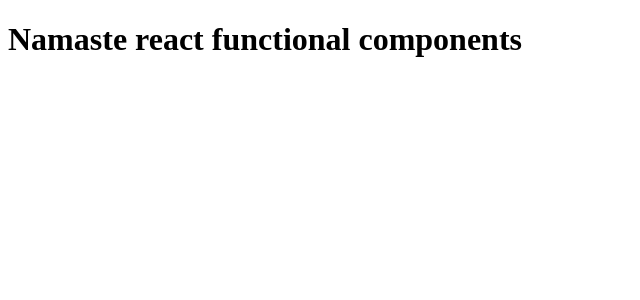
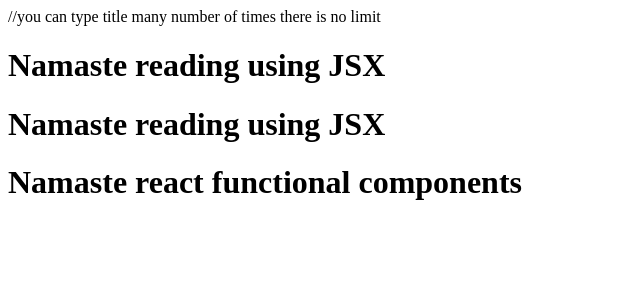
Before and after one commit to BARNALIXD/REACT-SAINI, a React (Vite) app: page / in a window 1280 px wide. Shown: the top 300 px of the page, without its empty margins (0-640 px from the left). Built offline with nearby package versions, Linux system fonts and the light colour scheme.

Commit message:
EPISODE 3 PART5

```diff
--- a/App.js
+++ b/App.js
@@ -1,23 +1,22 @@
 import React from 'react';
 import ReactDOM from 'react-dom/client';
 
-
-
-// element within element
-const elem = <span>React Element</span>
-
-const title = () => (
+const Title = () => (
 <h1 className='heading' tabIndex={5}>
-    {elem}
     Namaste reading using JSX
     </h1>
     );
 
 
- const HeadingComponent = () =>  (
 
+const HeadingComponent = () =>  (
             <div id='container'>
-                <h2> {title} </h2>
+
+                //you can type title many number of times there is no limit
+
+            <Title/>
+            <Title></Title>
+            {Title}
             <h1 className='heading'>Namaste react functional components</h1>
         </div>
     );
@@ -26,5 +25,4 @@
 
 const root = ReactDOM.createRoot(document.getElementById("root"));
 
-
-root.render(<HeadingComponent/>); // this is how you render components
+root.render(<HeadingComponent/>);
```
